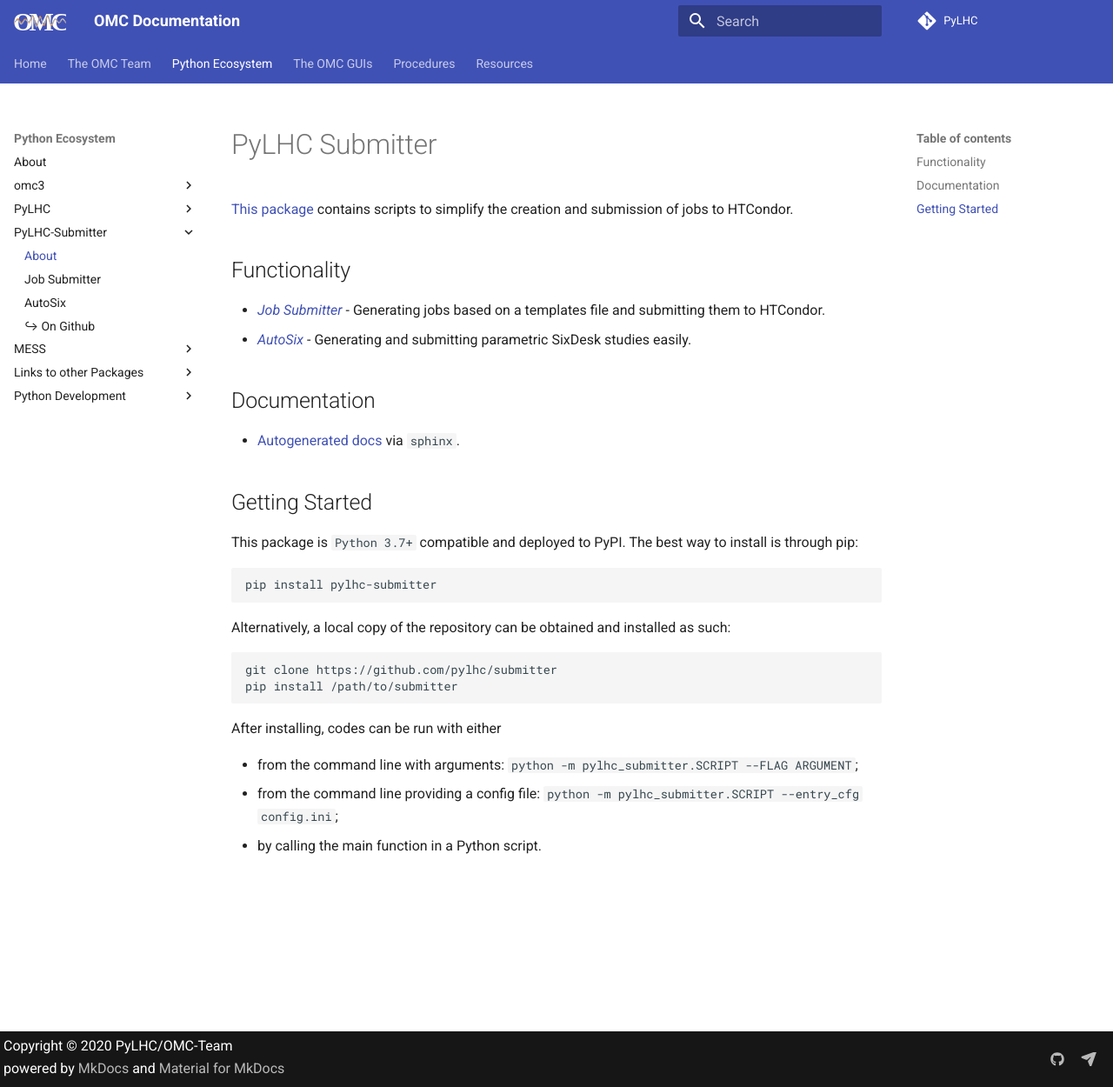
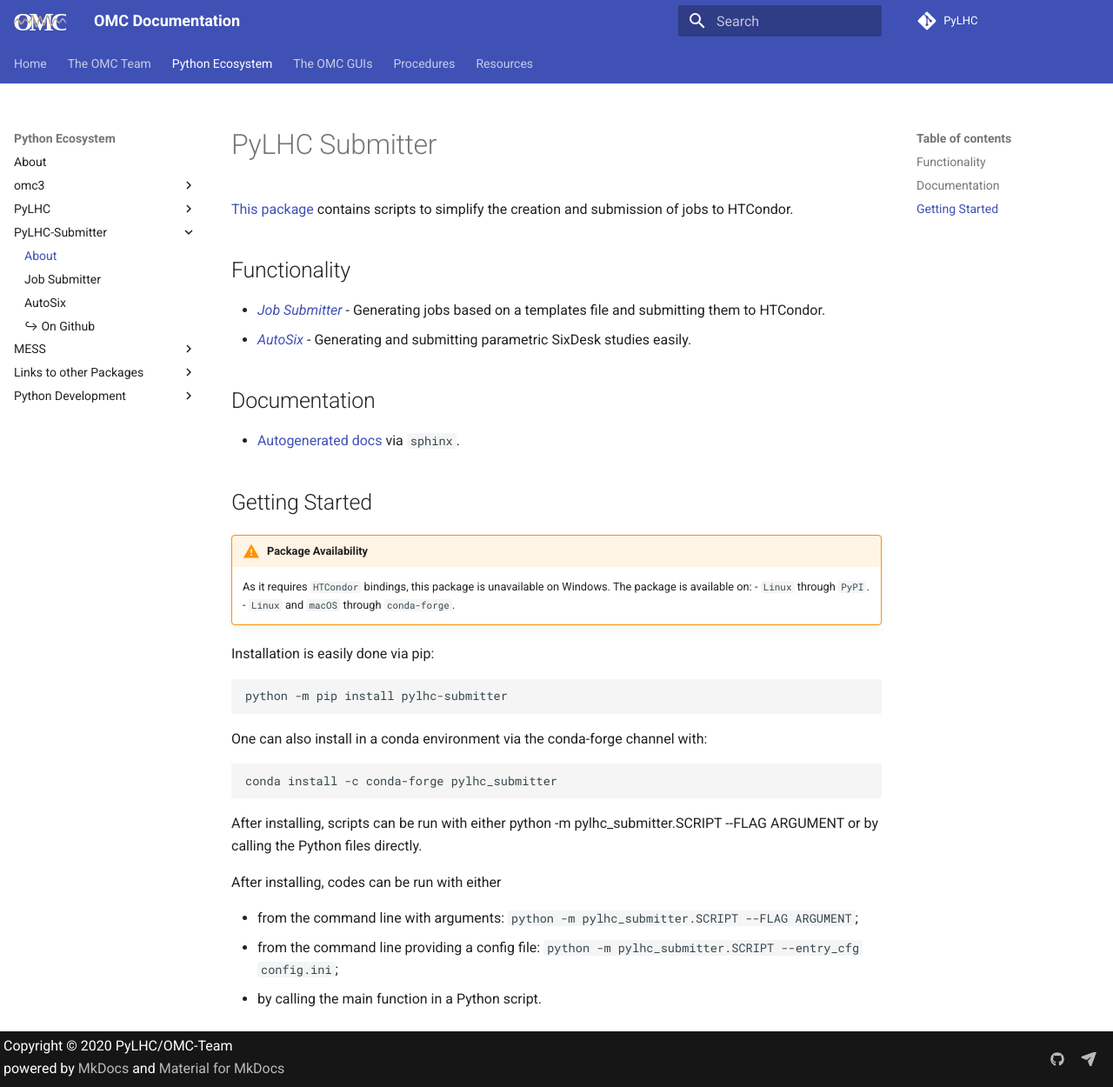
Before and after one commit to pylhc/pylhc.github.io, an MkDocs documentation site: the page built from docs/packages/pylhcsubmitter/about.md, in a window 1280 px wide and 1250 px high. Shown: the whole window at 87% size. Built offline with MkDocs 1.6.1 and Material for MkDocs 9.7.7, drawn with Linux system fonts in a browser that asks for light colours.

Commit message:
Ecosystem install instructions updates (#68)

````diff
--- a/docs/packages/pylhcsubmitter/about.md
+++ b/docs/packages/pylhcsubmitter/about.md
@@ -13,19 +13,23 @@
 
 ## Getting Started
 
-This package is `Python 3.7+` compatible and deployed to PyPI.
-The best way to install is through pip:
+!!! warning "Package Availability"
+    As it requires `HTCondor` bindings, this package is unavailable on Windows.
+    The package is available on:
+      - `Linux` through `PyPI`.
+      - `Linux` and `macOS` through `conda-forge`.
 
+Installation is easily done via pip:
 ```bash
-pip install pylhc-submitter
+python -m pip install pylhc-submitter
 ```
 
-Alternatively, a local copy of the repository can be obtained and installed as such:
+One can also install in a conda environment via the conda-forge channel with:
+```bash
+conda install -c conda-forge pylhc_submitter
+```
 
-```bash
-git clone https://github.com/pylhc/submitter
-pip install /path/to/submitter
-```
+After installing, scripts can be run with either python -m pylhc_submitter.SCRIPT --FLAG ARGUMENT or by calling the Python files directly.
 
 After installing, codes can be run with either
 
````
Also changed, not shown: docs/packages/omc3/about.md (+14 -5 lines), docs/packages/pylhc/about.md (+8 -12 lines), 1 other file.
